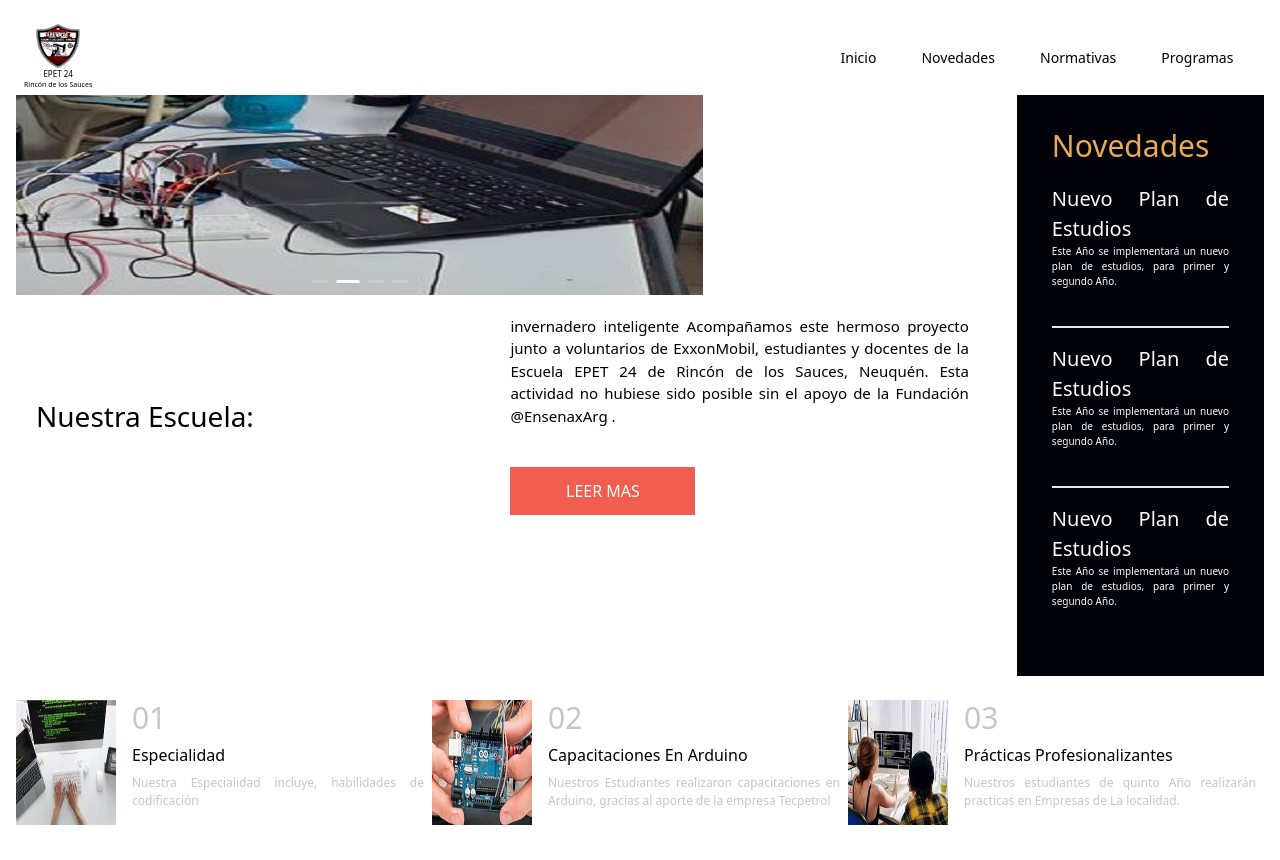
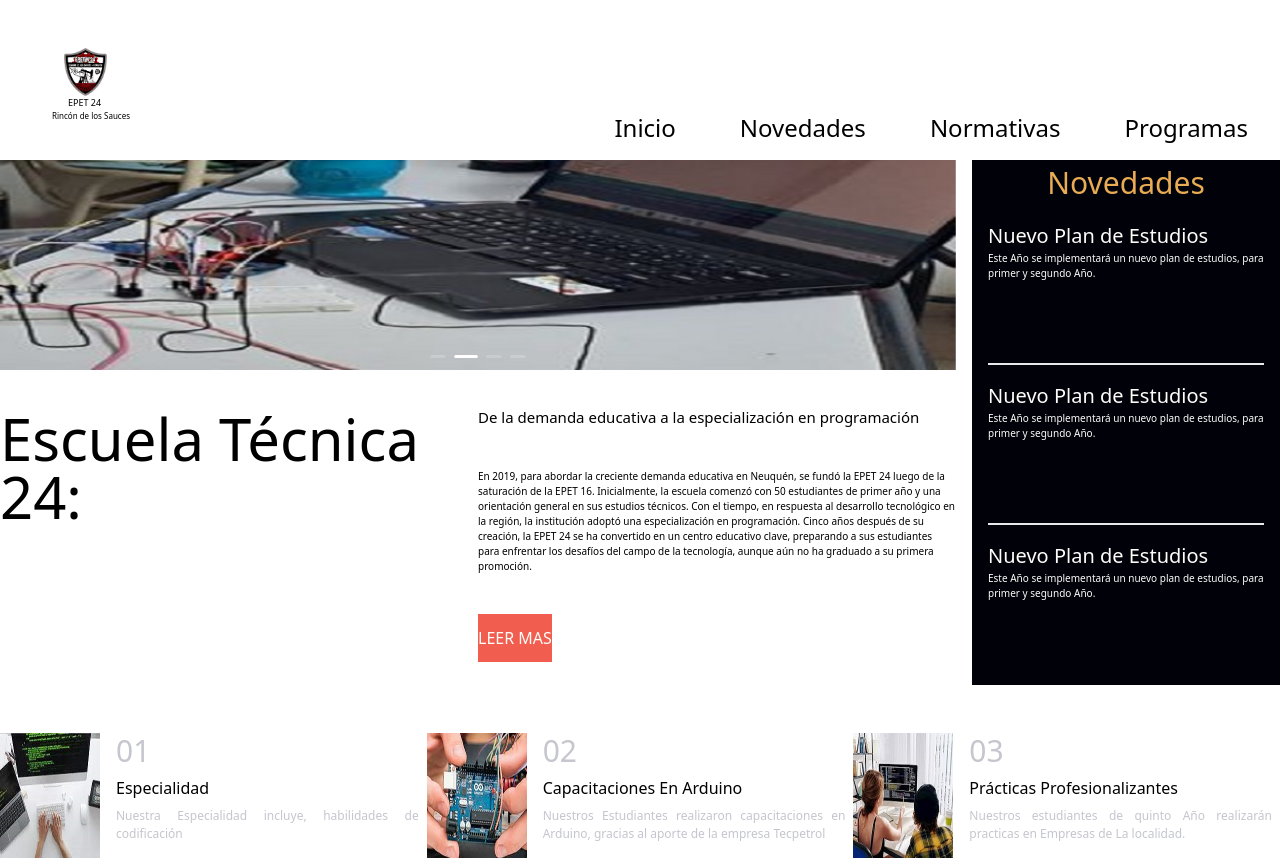
Before and after one commit to kokis128/epet24, a React (Create React App) app: page / in a window 1280 px wide. Shown: the top 860 px of the page. Built offline with nearby package versions, Linux system fonts and the light colour scheme.

Commit message:
first page completed using grid

```diff
--- a/src/App.js
+++ b/src/App.js
@@ -3,18 +3,21 @@ import '../src/index.css';
 import Inicio from '../src/components/Inicio'
 import {Header} from '../src/components/Header'
 import {Footer} from '../src/components/Footer'
+import { Sidebar } from './components/Sidebar';
 
 function App() {
   return (
 
    <>
-   <div className='px-4 pt-6'>
-   <Header />
-   </div>
+   <div className='container mx-auto '>
+
+
    <Inicio />
 
 
-   <Footer />
+
+
+   </div>
 
 
 
--- a/src/components/ArticlesContainer.jsx
+++ b/src/components/ArticlesContainer.jsx
@@ -5,7 +5,7 @@ import img2 from '../assets/img2.jpeg'
 import img3 from '../assets/img3.jpeg'
 export const ArticlesContainer = () => {
   return (
-    <section className='md:flex mt-6 md:flex-wrap'>
+    <section className=' md:flex  md:col-span-4 '>
         <Article
         img={img1}
         number='01'
--- /dev/null
+++ b/src/components/Carrusel.jsx
@@ -0,0 +1,50 @@
+import React from 'react'
+import slider1 from '../assets/slider1.jpg'
+import slider2 from '../assets/slider2.jpg'
+import slider3 from '../assets/slider3.jpg'
+import slider5 from '../assets/slider5.jpg'
+import slider6 from '../assets/slider6.gif'
+import { Carousel } from 'antd';
+import { Sidebar } from './Sidebar'
+export const Carrusel = () => {
+
+
+    const contentStyle = {
+        height: '210px',
+        color: '#fff',
+        lineHeight: '160px',
+        textAlign: 'center',
+        background: '#364d79',
+      };
+
+
+      return (
+
+        <section className=' md:col-span-3 '>
+
+             <Carousel autoplay effect="fade" className='w-full h-[210px]  z-0'>
+    <div>
+      <h3 ><img src={slider1} alt="corouse1" className='w-full h-[210px]  ' /></h3>
+    </div>
+    <div>
+      <h3 style={contentStyle}><img src={slider2} alt="carousel2" className='w-full h-[210px] ' /></h3>
+    </div>
+    <div>
+      <h3 style={contentStyle}><img src={slider5} alt="carousel3" className='w-full h-[210px]  ' /></h3>
+    </div>
+    <div>
+      <h3 style={contentStyle}><img src={slider3} alt="carousel4" className='w-full h-[210px] ' /></h3>
+    </div>
+  </Carousel>
+
+
+
+
+
+
+
+
+
+        </section>
+  )
+}
--- a/src/components/Footer.jsx
+++ b/src/components/Footer.jsx
@@ -7,8 +7,8 @@ import { IoMdMail } from "react-icons/io";
 export const Footer = () => {
   return (
 
-      <footer className=' bg-slate-300 '>
-        <div className="flex flex-col  md:flex-row justify-between px-5">
+      <footer className='md:col-span-4 bg-slate-300  '>
+        <div className="flex  md:flex-row justify-between px-5">
 
         <div className='pt-[28px]'>
         <i><GrLocation className="inline-block mr-1   "style={{height:'40',color:'red'}} /></i>
--- a/src/components/Header.jsx
+++ b/src/components/Header.jsx
@@ -1,18 +1,20 @@
 import React from 'react'
 import logo from "../assets/logo24.png";
-import { Navbar } from './Navbar';
+
 export const Header = () => {
   return (
-    <header className='flex place-content-between items-center px-2 '>
+    <div>
+    <header className=' grid my-12 col-1  md:col-span-4 '>
 
-<div className='text-center items-center'>
-<img src={logo} alt="logo epet24" className='w-11 h-11 flex-none ml-3 hover:h-13 cursor-pointer' />
-<h3 className='text-[8px]  font-medium hover:font-bold cursor-pointer'>EPET 24</h3>
-<h4 className='text-[7px] font-medium hover:font-bold cursor-pointer'>Rincón de los Sauces</h4>
+<div className='absolute left-[52px]  top-35 '>
+<img src={logo} alt="logo epet24" className='w-13 h-12 pl-3 flex-none hover:h-14 cursor-pointer' />
+<h3 className='text-[9px]  font-medium hover:font-bold cursor-pointer pl-4'>EPET 24</h3>
+<h4 className='text-[8px] font-medium hover:font-bold cursor-pointer '>Rincón de los Sauces</h4>
 </div>
 
-<Navbar />
+
 
 </header>
+</div>
   )
 }
--- a/src/components/Inicio.jsx
+++ b/src/components/Inicio.jsx
@@ -3,27 +3,42 @@
 import {MainArticle} from "./MainArticle"
 import { Sidebar } from "./Sidebar";
 import { ArticlesContainer } from "./ArticlesContainer";
+import { Carrusel } from "./Carrusel";
+import { Navbar } from './Navbar';
+import { Footer } from './Footer';
+import { Header } from './Header';
+function Inicio() {
+    return (
+     <main className="container mx-auto" >
+
+
+
+      <div className=" grid grid-cols-1 md:grid-cols-4 gap-4" >
+
+        <Header />
+        <Navbar />
+
+        <Carrusel />
+
+        <Sidebar />
+
+
+        <MainArticle articulo='De la demanda educativa a la especialización en programación' txtarticulo='
+En 2019, para abordar la creciente demanda educativa en Neuquén, se fundó la EPET 24 luego de la saturación de la EPET 16. Inicialmente, la escuela comenzó con 50 estudiantes de primer año y una orientación general en sus estudios técnicos. Con el tiempo, en respuesta al desarrollo tecnológico en la región, la institución adoptó una especialización en programación. Cinco años después de su creación, la EPET 24 se ha convertido en un centro educativo clave, preparando a sus estudiantes para enfrentar los desafíos del campo de la tecnología, aunque aún no ha graduado a su primera promoción.'/>
+        <ArticlesContainer />
+
+        <Footer />
 
 
 
 
 
-function Inicio() {
-    return (
-     <main className="px-4 pt-1" >
 
 
-      <div className="md:flex gap-8 text-justify ">
-      <MainArticle articulo ="invernadero inteligente
-      Acompañamos este hermoso proyecto junto a voluntarios de ExxonMobil, estudiantes y docentes de la Escuela EPET 24 de Rincón de los Sauces, Neuquén. Esta actividad no hubiese sido posible sin el apoyo de la Fundación
-      @EnsenaxArg
-      .
-      " />
 
-      <Sidebar />
       </div>
 
-      < ArticlesContainer />
+
 
 
       </main>
--- a/src/components/MainArticle.jsx
+++ b/src/components/MainArticle.jsx
@@ -1,61 +1,38 @@
 import React from 'react'
 import imageArticle1 from '../assets/article1.jpeg'
-import slider1 from '../assets/slider1.jpg'
-import slider2 from '../assets/slider2.jpg'
-import slider3 from '../assets/slider3.jpg'
-import slider5 from '../assets/slider5.jpg'
-import slider6 from '../assets/slider6.gif'
-import { Carousel } from 'antd';
+
 export const MainArticle = ({articulo,txtarticulo}) => {
 
-  const contentStyle = {
-    height: '200px',
-    color: '#fff',
-    lineHeight: '160px',
-    textAlign: 'center',
-    background: '#364d79',
-  };
+
 
 
 
 
   return (
 
-    <section className='mb-12'>
+    <section className='grid col-1 md:col-span-3 md:row-span-3  ' >
+      <div className='grid grid-cols-2'  >
 
-      <Carousel autoplay effect="fade" className='w-[340px] sm:w-[687px] '>
-    <div>
-      <h3 style={contentStyle}><img src={slider1} alt="corouse1" className='w-[1457px] h-[200px]' /></h3>
-    </div>
-    <div>
-      <h3 style={contentStyle}><img src={slider2} alt="carousel2" className='w-[1457px] h-[200px]' /></h3>
-    </div>
-    <div>
-      <h3 style={contentStyle}><img src={slider5} alt="carousel3" className='w-[1457px] h-[200px]' /></h3>
-    </div>
-    <div>
-      <h3 style={contentStyle}><img src={slider3} alt="carousel4" className='w-[1457px] h-[200px]' /></h3>
-    </div>
-  </Carousel>
-
-      <div className='flex ml-5' >
-
-        <div className='flex-1'>
-        <h2 className='text-[30px] font-bolt sm:text-[28px] mt-[100px]'>Nuestra Escuela: </h2>
+        <div className='flex-1 flex-wrap py-6' >
+        <h2 className='  text-[40px] font-bolt sm:text-[58px] leading-none '>Escuela Técnica 24: </h2>
         </div>
 
-      <div className='flex-1 px-4'>
+        <div className='flex-1 '>
 
-        <p className='text-[13px] mb-10 mt-5 sm:text-[15px]' >{articulo}</p>
-        <p className='text-[8px] mb-10 mt-5 sm:text-[10px]' >{txtarticulo}</p>
-        <button className='bg-SoftRed w-[185px] h-[48px]
-         uppercase text-OffWhite hover:bg-VeryDarkBlue'>Leer mas</button>
+        <p className='text-[13px] mb-10 mt-5 sm:text-[15px] justify-between' >{articulo}</p>
+        <p className='text-[8px] mb-10 mt-5 sm:text-[10px] justify-between ' >{txtarticulo}</p>
+        <button className='bg-SoftRed h-[185px] h-[48px] uppercase text-OffWhite hover:bg-VeryDarkBlue'>Leer mas</button>
         </div>
+
 
 
         </div>
 
+
+
+
     </section>
+
 
   )
 }
--- a/src/components/Navbar.jsx
+++ b/src/components/Navbar.jsx
@@ -1,30 +1,46 @@
 
 
 import { GiHamburgerMenu } from "react-icons/gi";
+import { useState } from "react";
 
 export const Navbar = () => {
+
+  const [showMenu,setSwowMenu] = useState(false);
+  const mostrarMenu =()=>{
+    setSwowMenu(!showMenu)
+
+  };
+
+
   return (
 
-    <>
-  <ul className="hidden sm:flex
-  text-[12px] sm:w-[438px] sm:place-content-around sm:items-center sm:text-[14px] font-normal ">
+    <div className="container mx-auto flex justify-end    grid col-1 text-rigth md:col-span-4">
+<div className="text-rigth">
+<div className="z-0 ">
+<button onClick={mostrarMenu} className="absolute left-[450px]  top-4 z-10  w-13 h-13 sm:hidden "><GiHamburgerMenu  /></button>
+  <ul className={`${showMenu ? 'bg-OffWhite' : 'hidden'}  absolute left-[375px] sm:static top-12 place-content-end justify-end c  sm:flex  font-normal text-2xl z-20`}>
+
     <li>
-       <a href="#" className="hover:font-bold">Inicio</a>
+       <a href="#" className="hover:font-bold mx-8">Inicio</a>
     </li>
     <li>
-        <a href="#" className="hover:font-bold">Novedades</a>
+        <a href="#" className="hover:font-bold mx-8 ">Novedades</a>
     </li>
     <li>
-        <a href="#" className="hover:font-bold" >Normativas</a>
+        <a href="#" className="hover:font-bold mx-8 " >Normativas</a>
     </li>
     <li>
-        <a href="#" className="hover:font-bold">Programas</a>
+        <a href="#" className="hover:font-bold mx-8">Programas</a>
     </li>
 
+
   </ul>
-  <GiHamburgerMenu className="w-10 h-10 cursor-pointer sm:hidden " />
+  </div>
+  </div>
+  </div>
 
-  </>
+
+
 
   )
 }
--- a/src/components/Sidebar.jsx
+++ b/src/components/Sidebar.jsx
@@ -3,8 +3,9 @@ import { NewArticle } from './NewArticle'
 
 export const Sidebar = () => {
   return (
-    <aside className='bg-VeryDarkBlue text-OffWhite py-[28px] px-[35px]'>
-        <h1 className='text-SoftOrange text-[30px] font-bolt'>Novedades</h1>
+    <div className='container mx-auto items-center row-span-2 '>
+    <aside className='bg-VeryDarkBlue text-OffWhite px-4 content-center  '>
+        <h1 className='text-SoftOrange text-[30px] font-bolt text-center content-center'>Novedades</h1>
         <NewArticle
         title='Nuevo Plan de Estudios'
         text='Este Año se implementará un nuevo plan de estudios,
@@ -22,8 +23,7 @@ export const Sidebar = () => {
             />
 
 
-
-
     </aside>
+    </div>
   )
 }
```
